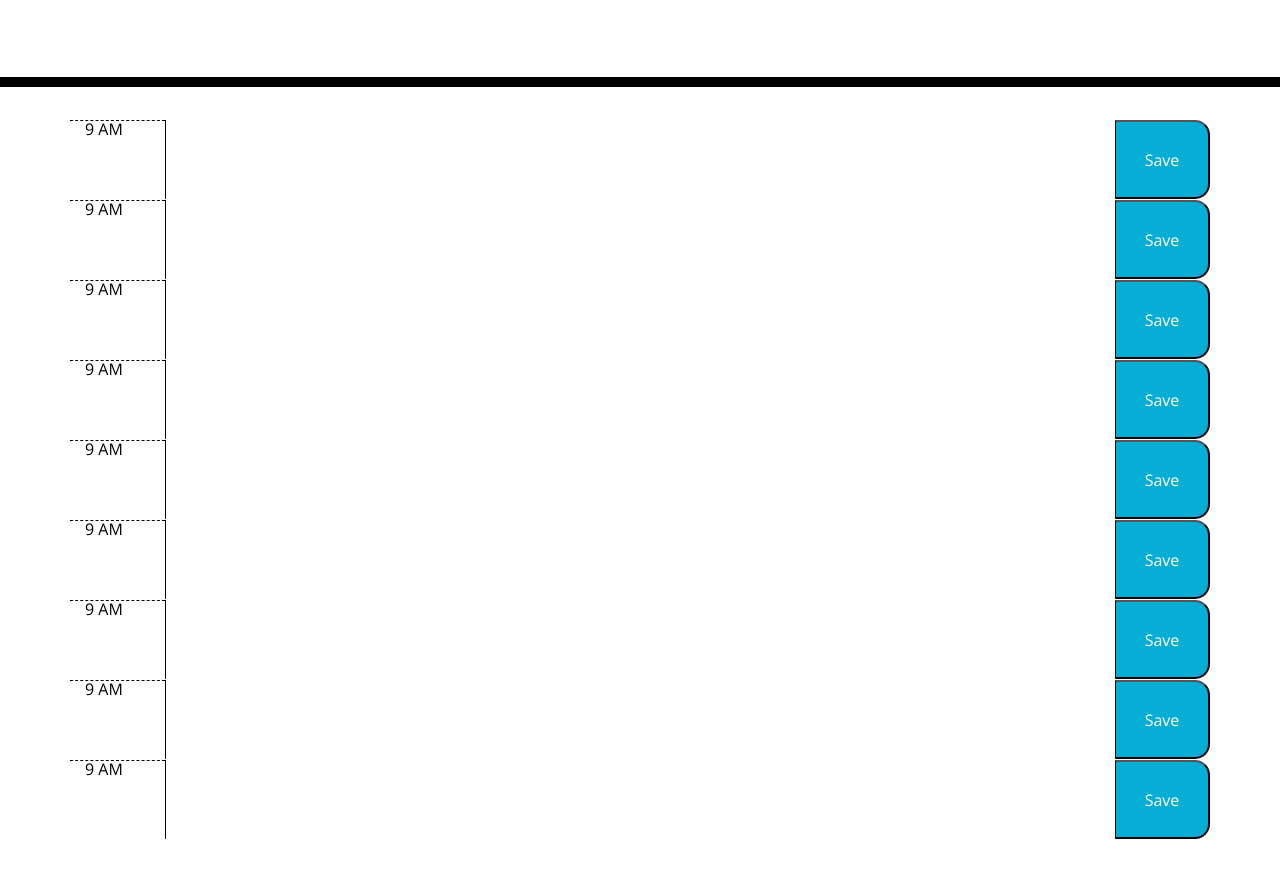
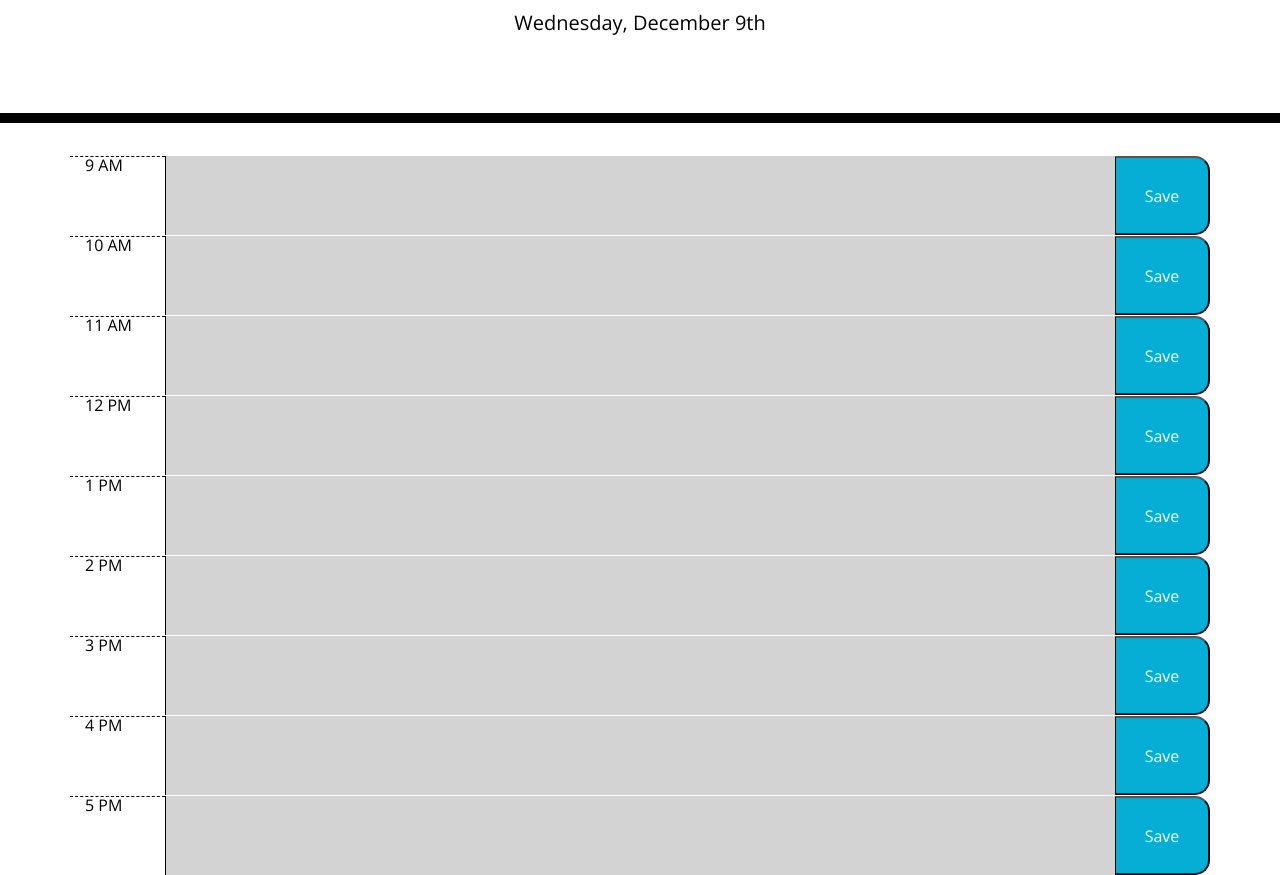
Before and after one commit to Devoyno/HW_05_API_Calendar, a plain HTML site: page index.html in a window 1280 px wide. Shown: the part 181-1056 px from the top of the page. Before the commit the page ends 1020 px from the top, so only its background shows below. Drawn offline with nearby package versions, Linux system fonts and the light colour scheme.

Commit message:
completed

```diff
--- a/assets/script.js
+++ b/assets/script.js
@@ -11,18 +11,27 @@ $(document).ready(function () {
     console.log(localStorage);
   });
 
+  let dateString = moment().format('dddd') + ", " +moment().format("MMMM Do YY");
+    $("#currentDay").html(dateString.substring(0, dateString.length - 5) + "th");
+
   function rowColorizer() {
-    var thisTime = moment().hours();
-    console.log(thisTime);
+    var currTime = moment().hours();
+    console.log(currTime);
 
     $(".timeblock").each(function() {
       var ourTime = parseInt($(this).attr("id").split("-")[1]);
 
       console.log(ourTime);
-      // make if, else if and else compare currentTime to ourTime
+
+        if (currTime === ourTime) {
+          $(this).find("textarea").addClass('present');
+       } else if (currTime >= ourTime) {
+          $(this).find("textarea").addClass('past');
+       } else {
+           $(this).find("textarea").addClass('future');
+       }
     });
-  }
-
+  };
   rowColorizer();
 
   $("#hour-9 .description").val(localStorage.getItem("hour-9"));
@@ -34,4 +43,5 @@ $(document).ready(function () {
   $("#hour-15 .description").val(localStorage.getItem("hour-15"));
   $("#hour-16 .description").val(localStorage.getItem("hour-16"));
   $("#hour-17 .description").val(localStorage.getItem("hour-17"));
+
 });
--- a/index.html
+++ b/index.html
@@ -35,42 +35,42 @@
         <button class="col-md-1 saveBtn">Save</button>
       </div>
       <div class="row timeblock" id="hour-10">
-        <div class="col-md-1 hour">9 AM</div>
+        <div class="col-md-1 hour">10 AM</div>
         <textarea class="col-md-10 description"></textarea>
         <button class="col-md-1 saveBtn">Save</button>
       </div>
       <div class="row timeblock" id="hour-11">
-        <div class="col-md-1 hour">9 AM</div>
+        <div class="col-md-1 hour">11 AM</div>
         <textarea class="col-md-10 description"></textarea>
         <button class="col-md-1 saveBtn">Save</button>
       </div>
       <div class="row timeblock" id="hour-12">
-        <div class="col-md-1 hour">9 AM</div>
+        <div class="col-md-1 hour">12 PM</div>
         <textarea class="col-md-10 description"></textarea>
         <button class="col-md-1 saveBtn">Save</button>
       </div>
       <div class="row timeblock" id="hour-13">
-        <div class="col-md-1 hour">9 AM</div>
+        <div class="col-md-1 hour">1 PM</div>
         <textarea class="col-md-10 description"></textarea>
         <button class="col-md-1 saveBtn">Save</button>
       </div>
       <div class="row timeblock" id="hour-14">
-        <div class="col-md-1 hour">9 AM</div>
+        <div class="col-md-1 hour">2 PM</div>
         <textarea class="col-md-10 description"></textarea>
         <button class="col-md-1 saveBtn">Save</button>
       </div>
       <div class="row timeblock" id="hour-15">
-        <div class="col-md-1 hour">9 AM</div>
+        <div class="col-md-1 hour">3 PM</div>
         <textarea class="col-md-10 description"></textarea>
         <button class="col-md-1 saveBtn">Save</button>
       </div>
       <div class="row timeblock" id="hour-16">
-        <div class="col-md-1 hour">9 AM</div>
+        <div class="col-md-1 hour">4 PM</div>
         <textarea class="col-md-10 description"></textarea>
         <button class="col-md-1 saveBtn">Save</button>
       </div>
       <div class="row timeblock" id="hour-17">
-        <div class="col-md-1 hour">9 AM</div>
+        <div class="col-md-1 hour">5 PM</div>
         <textarea class="col-md-10 description"></textarea>
         <button class="col-md-1 saveBtn">Save</button>
       </div>
```
